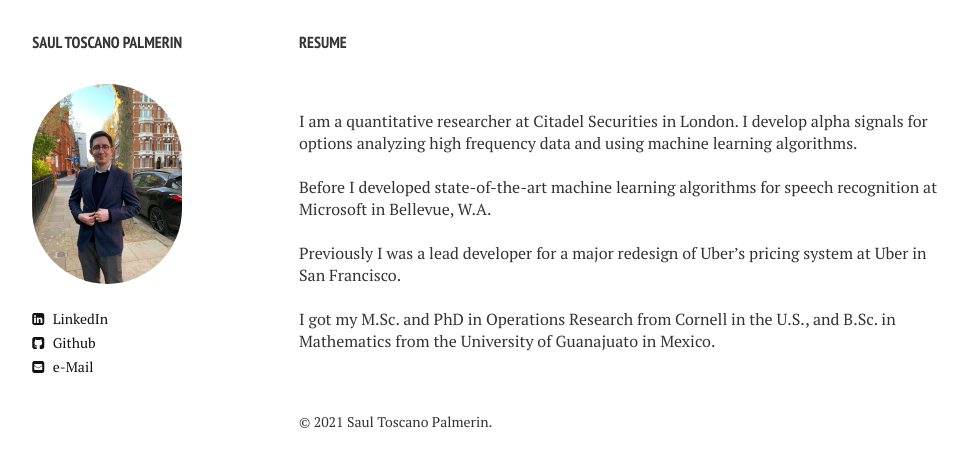
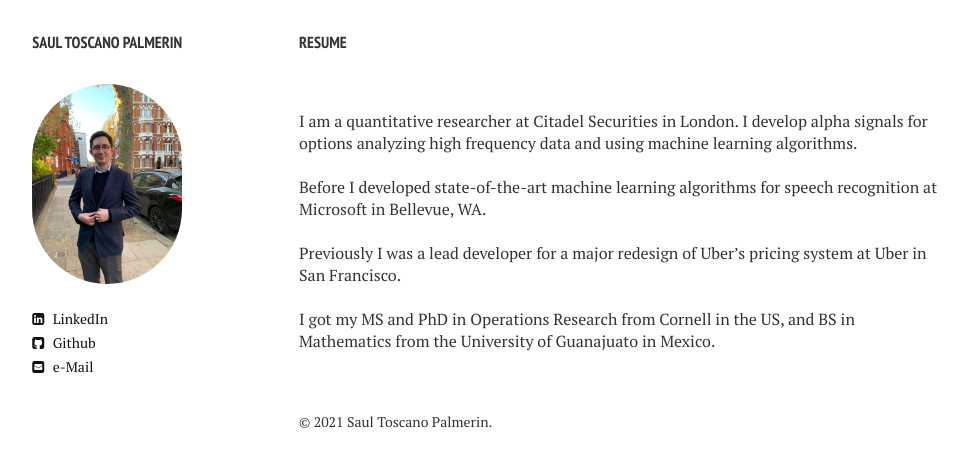
Before and after one commit to toscanosaul/saul, a Jekyll site: the page built from index.md, in a window 1280 px wide. Shown: the top 467 px of the page, without its empty margins (21-989 px from the left). Built offline with Jekyll 4.4.1, drawn with Linux system fonts in a browser that asks for light colours; nearby versions of some CDN libraries.

```diff
--- a/index.md
+++ b/index.md
@@ -9,11 +9,11 @@ tags: [Jekyll, theme, responsive, blog, template]
 I am a quantitative researcher at Citadel Securities in London. I develop alpha signals for options analyzing high frequency data and using machine learning algorithms.
 
 <br />
-Before I developed state-of-the-art machine learning algorithms for speech recognition at Microsoft in Bellevue, W.A.
+Before I developed state-of-the-art machine learning algorithms for speech recognition at Microsoft in Bellevue, WA.
 
 <br />
 Previously I was a lead developer for a major redesign of Uber's pricing system at Uber in San Francisco.
 
 
 <br />
-I got my M.Sc. and PhD in Operations Research from Cornell in the U.S., and B.Sc. in Mathematics from the University of Guanajuato in Mexico.
+I got my MS and PhD in Operations Research from Cornell in the US, and BS in Mathematics from the University of Guanajuato in Mexico.
```
